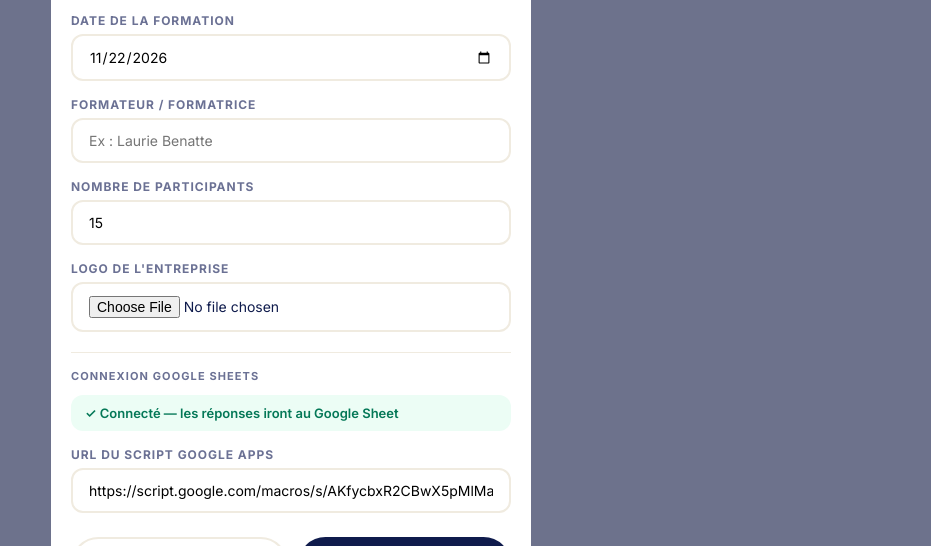
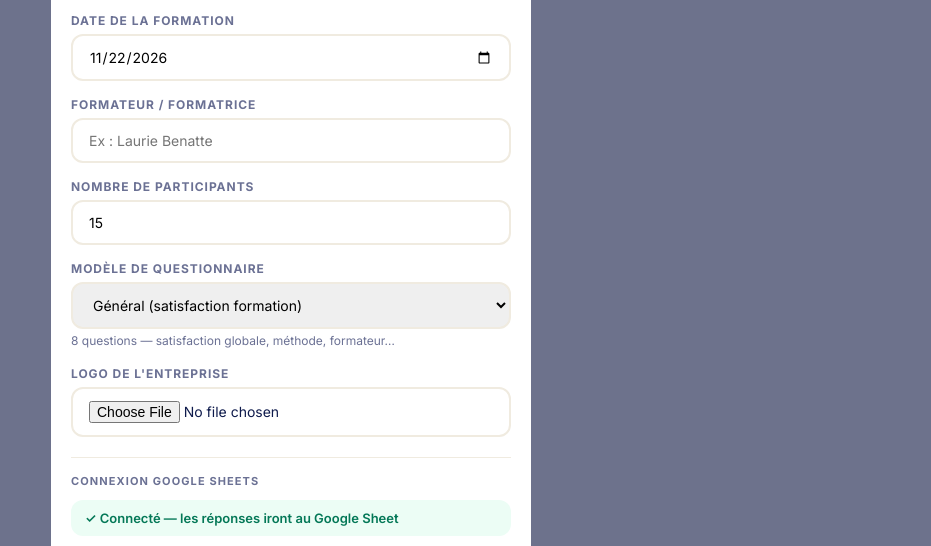
Before and after one commit to lennasmmprp/questionnaire-satisfaction, a plain HTML site: page index.html in a window 1280 px wide. Both pictures are taken after a click on the element "⚙ CONFIG". Shown: the part 254-800 px from the top of the page, without its empty margins (349-1280 px from the left). Drawn offline with nearby package versions, Linux system fonts and the light colour scheme.

Commit message:
Update index.html

```diff
--- a/index.html
+++ b/index.html
@@ -46,7 +46,6 @@
     flex-direction: column;
   }
 
-  /* ─── PROGRESS BAR ─── */
   .progress-bar-wrap {
     width: 100%;
     height: 6px;
@@ -66,7 +65,6 @@
     width: 0%;
   }
 
-  /* ─── SCREENS ─── */
   .screen {
     display: none;
     flex-direction: column;
@@ -80,7 +78,6 @@
     to { opacity: 1; transform: translateY(0); }
   }
 
-  /* ─── WELCOME / CONFIG SCREEN (admin) ─── */
   .logo-area {
     width: 100%;
     aspect-ratio: 3 / 1.2;
@@ -145,7 +142,6 @@
     margin-bottom: 24px;
   }
 
-  /* ─── QR CODE DASHBOARD (admin after launch) ─── */
   .qr-section {
     text-align: center;
     margin-bottom: 24px;
@@ -185,7 +181,6 @@
     color: var(--text-muted);
   }
 
-  /* ─── GAUGE ─── */
   .gauge-card {
     background: var(--white);
     border-radius: var(--radius-md);
@@ -248,7 +243,6 @@
     margin-top: 8px;
   }
 
-  /* ─── PARTICIPANT WELCOME ─── */
   .participant-welcome-logo {
     width: 100%;
     aspect-ratio: 3 / 1.2;
@@ -270,7 +264,6 @@
     object-fit: contain;
   }
 
-  /* ─── MOBILE OPTIMIZATIONS ─── */
   @media (max-width: 480px) {
     .container {
       padding: 16px 16px;
@@ -315,7 +308,6 @@
     }
   }
 
-  /* ─── QUESTION SCREEN ─── */
   .question-counter {
     font-size: 12px;
     font-weight: 700;
@@ -332,7 +324,6 @@
     letter-spacing: -0.01em;
   }
 
-  /* Rating scale */
   .rating-scale {
     display: flex;
     gap: 12px;
@@ -371,7 +362,6 @@
     padding: 0 8px;
   }
 
-  /* Multiple choice */
   .choices {
     display: flex;
     flex-direction: column;
@@ -397,7 +387,6 @@
     color: var(--white);
   }
 
-  /* Open text */
   .open-textarea {
     width: 100%;
     min-height: 120px;
@@ -416,7 +405,6 @@
   .open-textarea:focus { border-color: var(--navy); }
   .open-textarea::placeholder { color: var(--text-muted); }
 
-  /* ─── BUTTONS ─── */
   .btn-row {
     margin-top: auto;
     display: flex;
@@ -459,7 +447,6 @@
   }
   .btn-yellow:hover { background: var(--yellow-hover); }
 
-  /* ─── THANK YOU SCREEN ─── */
   .thankyou-icon {
     width: 80px;
     height: 80px;
@@ -486,7 +473,6 @@
     line-height: 1.6;
   }
 
-  /* ─── SENDING OVERLAY ─── */
   .sending-overlay {
     display: none;
     position: fixed;
@@ -514,7 +500,6 @@
     color: var(--text-dark);
   }
 
-  /* ─── ADMIN BADGE ─── */
   .admin-badge {
     position: fixed;
     top: 12px;
@@ -533,7 +518,6 @@
   }
   .admin-badge.visible { display: block; }
 
-  /* ─── CONFIG PANEL ─── */
   .config-overlay {
     display: none;
     position: fixed;
@@ -627,7 +611,6 @@
     margin-top: 24px;
   }
 
-  /* ─── LIVE PULSE ─── */
   .live-dot {
     display: inline-block;
     width: 8px;
@@ -645,16 +628,13 @@
 </head>
 <body>
 
-<!-- Sending overlay -->
 <div class="sending-overlay" id="sendingOverlay">
   <div class="spinner"></div>
   <div class="sending-text">Envoi en cours…</div>
 </div>
 
-<!-- Admin badge (visible on admin screens) -->
 <div class="admin-badge" id="adminBadge" onclick="openConfig()">⚙ Config</div>
 
-<!-- Config overlay -->
 <div class="config-overlay" id="configOverlay" onclick="closeConfigOutside(event)">
   <div class="config-panel">
     <h3>⚙ Configuration</h3>
@@ -675,6 +655,15 @@
       <label>Nombre de participants</label>
       <input type="number" id="cfgParticipants" value="15" min="1" max="200" placeholder="15">
     </div>
+    <div class="config-field">
+      <label>Modèle de questionnaire</label>
+      <select id="cfgTemplate">
+        <option value="general">Général (satisfaction formation)</option>
+        <option value="thelem">Thelem — 26/11 (prise de parole & communication)</option>
+      </select>
+      <div class="config-hint" id="cfgTemplateHint">8 questions — satisfaction globale, méthode, formateur…</div>
+    </div>
+
     <div class="config-field">
       <label>Logo de l'entreprise</label>
       <input type="file" id="cfgLogo" accept="image/*">
@@ -698,14 +687,10 @@
 
 <div class="container">
 
-  <!-- ═══ PROGRESS BAR ═══ -->
   <div class="progress-bar-wrap" id="progressWrap">
     <div class="progress-bar-fill" id="progressFill"></div>
   </div>
 
-  <!-- ═══════════════════════════════════════════ -->
-  <!-- SCREEN: ADMIN WELCOME (config + launch)    -->
-  <!-- ═══════════════════════════════════════════ -->
   <div class="screen" id="screenAdminWelcome">
     <div class="logo-area" id="logoArea" onclick="document.getElementById('logoInput').click()">
       <div class="placeholder" id="logoPlaceholder">
@@ -729,9 +714,6 @@
     </div>
   </div>
 
-  <!-- ═══════════════════════════════════════════ -->
-  <!-- SCREEN: ADMIN DASHBOARD (QR + gauge live)  -->
-  <!-- ═══════════════════════════════════════════ -->
   <div class="screen" id="screenAdminDashboard">
     <div class="qr-section">
       <h2>Scannez pour répondre</h2>
@@ -760,9 +742,6 @@
     </div>
   </div>
 
-  <!-- ═══════════════════════════════════════════ -->
-  <!-- SCREEN: PARTICIPANT WELCOME                -->
-  <!-- ═══════════════════════════════════════════ -->
   <div class="screen" id="screenParticipantWelcome">
     <div class="participant-welcome-logo" id="participantLogoArea">
       <img id="participantLogoImg" style="display:none" alt="Logo">
@@ -780,9 +759,6 @@
     </div>
   </div>
 
-  <!-- ═══════════════════════════════════════════ -->
-  <!-- SCREEN: QUESTIONS (participants)           -->
-  <!-- ═══════════════════════════════════════════ -->
   <div class="screen" id="screenQuestion">
     <div class="question-counter" id="qCounter">Question 1 / 8</div>
     <div class="question-text" id="qText"></div>
@@ -793,9 +769,6 @@
     </div>
   </div>
 
-  <!-- ═══════════════════════════════════════════ -->
-  <!-- SCREEN: THANK YOU                          -->
-  <!-- ═══════════════════════════════════════════ -->
   <div class="screen" id="screenThanks">
     <div class="thankyou-icon">✓</div>
     <div class="thankyou-title">Merci !</div>
@@ -808,15 +781,9 @@
 </div>
 
 <script>
-  // ═══════════════════════════════════════
-  // MODE DETECTION
-  // ═══════════════════════════════════════
   const urlParams = new URLSearchParams(window.location.search);
   const IS_PARTICIPANT = urlParams.has('p');
 
-  // ═══════════════════════════════════════
-  // CONFIG STATE
-  // ═══════════════════════════════════════
   let CONFIG = {
     formation: urlParams.get('f') || 'Prise de parole en public',
     date: '',
@@ -824,63 +791,109 @@
     participants: parseInt(urlParams.get('n')) || 15,
     scriptUrl: 'https://script.google.com/macros/s/AKfycbxR2CBwX5pMlMa8KC01mOK4Zon5Z8xbIWYDdpTHv4L2bioIyvK1cMiSvJAruetNIUseZg/exec',
     received: 0,
-    logoDataUrl: urlParams.get('logo') || ''
+    logoDataUrl: urlParams.get('logo') || '',
+    dateISO: '',
+    template: urlParams.get('tpl') || 'general'
   };
 
   let refreshInterval = null;
 
-  // ═══════════════════════════════════════
-  // QUESTIONS DATA
-  // ═══════════════════════════════════════
-  const questions = [
+  const TEMPLATES = {
+    general: [
       {
-      text: "Comment évaluez-vous la qualité globale de cette formation ?",
-      type: "rating",
-      labels: ["Pas du tout satisfait", "Très satisfait"]
-    },
-    {
-      text: "Le contenu de la formation correspondait-il à vos attentes ?",
+        text: "Globalement, êtes-vous satisfait·e de la formation que vous avez suivie ?",
         type: "rating",
         labels: ["Pas du tout", "Tout à fait"]
       },
       {
-      text: "Comment évaluez-vous la qualité de l'animation ?",
-      type: "rating",
-      labels: ["Insuffisant", "Excellent"]
-    },
-    {
-      text: "Les méthodes pédagogiques utilisées étaient-elles adaptées ?",
-      type: "choice",
-      options: ["Très adaptées", "Plutôt adaptées", "Peu adaptées", "Pas du tout adaptées"]
-    },
-    {
-      text: "Pensez-vous pouvoir appliquer les acquis dans votre quotidien professionnel ?",
+        text: "Êtes-vous satisfait·e des apprentissages délivrés ?",
         type: "rating",
         labels: ["Pas du tout", "Tout à fait"]
       },
       {
-      text: "Comment évaluez-vous l'organisation matérielle (lieu, horaires, supports) ?",
+        text: "Êtes-vous satisfait·e de la méthode d'apprentissage expérientielle (très peu de théorie, beaucoup de pratique) ?",
         type: "rating",
-      labels: ["Insuffisant", "Excellent"]
+        labels: ["Pas du tout", "Tout à fait"]
       },
       {
-      text: "Recommanderiez-vous cette formation à un collègue ?",
-      type: "choice",
-      options: ["Oui, absolument", "Probablement oui", "Probablement non", "Non"]
+        text: "Êtes-vous satisfait·e du formateur ?",
+        type: "rating",
+        labels: ["Pas du tout", "Tout à fait"]
       },
       {
-      text: "Un commentaire, une suggestion, un mot pour l'équipe ?",
+        text: "Recommanderiez-vous cette formation ?",
+        type: "choice",
+        options: ["Oui", "Non"]
+      },
+      {
+        text: "Souhaiteriez-vous vous former à d'autres thématiques (management, gestion des conflits…) par le biais de l'impro ?",
+        type: "choice",
+        options: ["Oui", "Non"]
+      },
+      {
+        text: "Si oui, quelle(s) thématique(s) vous intéresserait(ent) ?",
         type: "text",
-      placeholder: "Écrivez librement ici…"
+        placeholder: "Management, gestion des conflits, cohésion d'équipe…"
+      },
+      {
+        text: "Selon vous, quels sont les points à améliorer dans cette formation ?",
+        type: "text",
+        placeholder: "Vos suggestions…"
       }
-  ];
+    ],
+    thelem: [
+      {
+        text: "Êtes-vous plus en confiance pour vous exprimer oralement quel que soit le contexte ?",
+        type: "rating",
+        labels: ["Pas du tout", "Tout à fait"]
+      },
+      {
+        text: "Vous sentez-vous plus à l'aise pour adapter votre façon de communiquer à la personnalité et au style de chaque interlocuteur ?",
+        type: "rating",
+        labels: ["Pas du tout", "Tout à fait"]
+      },
+      {
+        text: "Êtes-vous plus en mesure d'identifier rapidement le profil de communication d'un client pour ajuster votre posture et votre discours en rendez-vous ?",
+        type: "rating",
+        labels: ["Pas du tout", "Tout à fait"]
+      },
+      {
+        text: "Vous sentez-vous mieux armé(e) pour gérer les imprévus en rendez-vous client (objection, question inattendue, changement de cap du client) ?",
+        type: "rating",
+        labels: ["Pas du tout", "Tout à fait"]
+      },
+      {
+        text: "Quel est l'apport principal que vous retenez de cette formation ?",
+        type: "text",
+        placeholder: "Votre réponse…"
+      },
+      {
+        text: "Quelle question, méthode ou réflexe allez-vous tester dans votre travail à la suite de cette formation ?",
+        type: "text",
+        placeholder: "Votre réponse…"
+      }
+    ]
+  };
+
+  const TEMPLATE_HINTS = {
+    general: '8 questions — satisfaction globale, méthode, formateur…',
+    thelem: '6 questions — confiance, communication, gestion des imprévus…'
+  };
+
+  let questions = TEMPLATES.general;
 
   let currentQ = 0;
   let answers = new Array(questions.length).fill(null);
 
-  // ═══════════════════════════════════════
-  // GAUGE
-  // ═══════════════════════════════════════
+  function switchTemplate(templateKey) {
+    questions = TEMPLATES[templateKey] || TEMPLATES.general;
+    answers = new Array(questions.length).fill(null);
+    currentQ = 0;
+    CONFIG.template = templateKey;
+    const hint = document.getElementById('cfgTemplateHint');
+    if (hint) hint.textContent = TEMPLATE_HINTS[templateKey] || '';
+  }
+
   function updateGauge() {
     const received = CONFIG.received;
     const total = CONFIG.participants;
@@ -900,7 +913,7 @@
       status.innerHTML = '🎉 <strong>Complet !</strong> Toutes les réponses sont reçues.';
     } else {
       const remaining = total - received;
-      status.innerHTML = `<strong>${remaining}</strong> réponse${remaining > 1 ? 's' : ''} restante${remaining > 1 ? 's' : ''}`;
+      status.innerHTML = '<strong>' + remaining + '</strong> réponse' + (remaining > 1 ? 's' : '') + ' restante' + (remaining > 1 ? 's' : '');
     }
   }
 
@@ -919,9 +932,6 @@
     }
   }
 
-  // ═══════════════════════════════════════
-  // QR CODE
-  // ═══════════════════════════════════════
   function generateQR() {
     const baseUrl = window.location.origin + window.location.pathname;
     const params = new URLSearchParams({
@@ -929,7 +939,8 @@
       f: CONFIG.formation,
       t: CONFIG.formateur,
       n: CONFIG.participants,
-      d: CONFIG.date
+      d: CONFIG.date,
+      tpl: CONFIG.template
     });
     const participantUrl = baseUrl + '?' + params.toString();
 
@@ -940,7 +951,6 @@
     const container = document.getElementById('qrCodeContainer');
     container.innerHTML = qr.createSvgTag(6, 0);
 
-    // Style the SVG
     const svg = container.querySelector('svg');
     if (svg) {
       svg.style.width = '200px';
@@ -951,9 +961,6 @@
     document.getElementById('qrDateLabel').textContent = CONFIG.date;
   }
 
-  // ═══════════════════════════════════════
-  // CONFIG PANEL
-  // ═══════════════════════════════════════
   function openConfig() {
     document.getElementById('configOverlay').classList.add('open');
     updateConnectionStatus();
@@ -985,8 +992,12 @@
     CONFIG.participants = parseInt(document.getElementById('cfgParticipants').value) || 15;
     CONFIG.scriptUrl = document.getElementById('cfgScriptUrl').value.trim();
 
+    const tpl = document.getElementById('cfgTemplate').value;
+    switchTemplate(tpl);
+
     const dateVal = document.getElementById('cfgDate').value;
     if (dateVal) {
+      CONFIG.dateISO = dateVal;
       const d = new Date(dateVal + 'T00:00:00');
       CONFIG.date = d.toLocaleDateString('fr-FR', {
         weekday: 'long', day: 'numeric', month: 'long', year: 'numeric'
@@ -1017,9 +1028,6 @@
     document.getElementById('logoArea').style.border = 'none';
   }
 
-  // ═══════════════════════════════════════
-  // LOGO UPLOAD (welcome screen)
-  // ═══════════════════════════════════════
   function handleLogo(e) {
     const file = e.target.files[0];
     if (!file) return;
@@ -1031,15 +1039,11 @@
     reader.readAsDataURL(file);
   }
 
-  // ═══════════════════════════════════════
-  // NAVIGATION
-  // ═══════════════════════════════════════
   function showScreen(id) {
     document.querySelectorAll('.screen').forEach(s => s.classList.remove('active'));
     document.getElementById(id).classList.add('active');
   }
 
-  // Admin: launch session → show QR + gauge
   function launchSession() {
     applyConfig();
     generateQR();
@@ -1047,12 +1051,10 @@
     fetchCount();
     showScreen('screenAdminDashboard');
 
-    // Auto-refresh gauge every 10s
     if (refreshInterval) clearInterval(refreshInterval);
     refreshInterval = setInterval(fetchCount, 10000);
   }
 
-  // Admin: end session
   function endSession() {
     if (refreshInterval) clearInterval(refreshInterval);
     CONFIG.received = 0;
@@ -1060,21 +1062,17 @@
     showScreen('screenAdminWelcome');
   }
 
-  // Participant: start questions
   function startQuestions() {
     document.getElementById('progressWrap').classList.add('visible');
     showScreen('screenQuestion');
     renderQuestion();
   }
 
-  // ═══════════════════════════════════════
-  // QUESTIONS
-  // ═══════════════════════════════════════
   function renderQuestion() {
     const q = questions[currentQ];
-    document.getElementById('qCounter').textContent = `Question ${currentQ + 1} / ${questions.length}`;
+    document.getElementById('qCounter').textContent = 'Question ' + (currentQ + 1) + ' / ' + questions.length;
     document.getElementById('qText').textContent = q.text;
-    document.getElementById('progressFill').style.width = `${((currentQ + 1) / questions.length) * 100}%`;
+    document.getElementById('progressFill').style.width = (((currentQ + 1) / questions.length) * 100) + '%';
     document.getElementById('btnPrev').style.visibility = currentQ === 0 ? 'hidden' : 'visible';
 
     const isLast = currentQ === questions.length - 1;
@@ -1098,7 +1096,7 @@
       if (q.labels) {
         const labels = document.createElement('div');
         labels.className = 'rating-labels';
-        labels.innerHTML = `<span>${q.labels[0]}</span><span>${q.labels[1]}</span>`;
+        labels.innerHTML = '<span>' + q.labels[0] + '</span><span>' + q.labels[1] + '</span>';
         body.appendChild(labels);
       }
     }
@@ -1170,15 +1168,13 @@
     }
   }
 
-  // ═══════════════════════════════════════
-  // SUBMIT
-  // ═══════════════════════════════════════
   async function submitAnswers() {
     const payload = {
       formation: CONFIG.formation,
       date: CONFIG.date || urlParams.get('d') || '',
       formateur: CONFIG.formateur,
       participants: CONFIG.participants,
+      template: CONFIG.template,
       answers: answers.map((a, i) => {
         const q = questions[i];
         if (q.type === 'choice') return q.options[a] || '';
@@ -1210,11 +1206,9 @@
     showScreen('screenThanks');
   }
 
-  // ═══════════════════════════════════════
-  // INIT
-  // ═══════════════════════════════════════
   const today = new Date();
-  document.getElementById('cfgDate').value = today.toISOString().split('T')[0];
+  CONFIG.dateISO = today.toISOString().split('T')[0];
+  document.getElementById('cfgDate').value = CONFIG.dateISO;
 
   if (urlParams.get('d')) {
     CONFIG.date = urlParams.get('d');
@@ -1224,13 +1218,14 @@
     });
   }
 
+  if (CONFIG.template && TEMPLATES[CONFIG.template]) {
+    switchTemplate(CONFIG.template);
+  }
+
   if (IS_PARTICIPANT) {
-    // ─── PARTICIPANT MODE ───
-    // No admin badge, no config
     document.getElementById('dispFormationP').textContent = CONFIG.formation;
     document.getElementById('dispDateP').textContent = CONFIG.date;
 
-    // Afficher le logo si fourni via URL, sinon masquer la zone
     if (CONFIG.logoDataUrl) {
       var pLogo = document.getElementById('participantLogoImg');
       pLogo.src = CONFIG.logoDataUrl;
@@ -1241,11 +1236,17 @@
 
     showScreen('screenParticipantWelcome');
   } else {
-    // ─── ADMIN MODE ───
     document.getElementById('cfgFormation').value = CONFIG.formation;
+    document.getElementById('cfgTemplate').value = CONFIG.template;
     document.getElementById('dispFormation').textContent = CONFIG.formation;
     document.getElementById('dispDate').textContent = CONFIG.date;
     document.getElementById('adminBadge').classList.add('visible');
+
+    document.getElementById('cfgTemplate').addEventListener('change', function() {
+      const hint = document.getElementById('cfgTemplateHint');
+      hint.textContent = TEMPLATE_HINTS[this.value] || '';
+    });
+
     showScreen('screenAdminWelcome');
   }
 </script>
```
Lines whose indentation alone changed are shown as unchanged.
